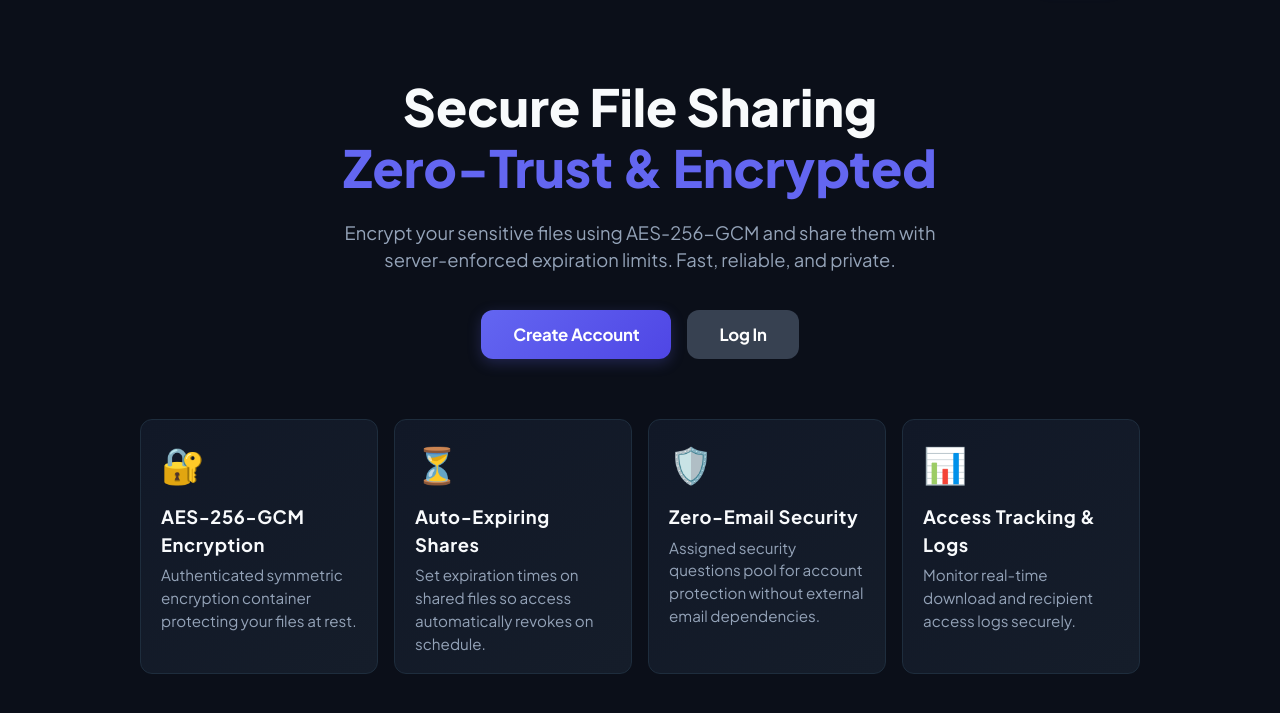
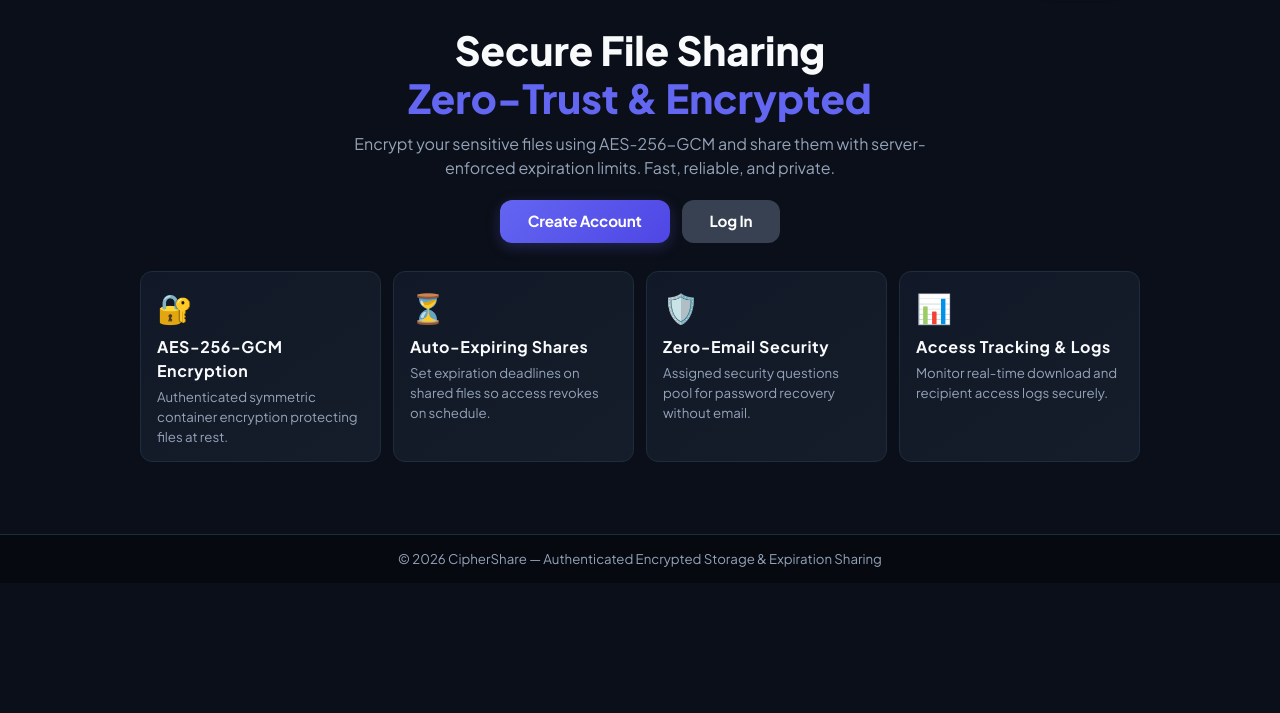
Before and after one commit to sohail-avv-amravati/CipherShare, a PHP site: page / in a window 1280 px wide. Shown: the part 87-800 px from the top of the page. Run offline with PHP 8.4, Linux system fonts and the light colour scheme.

Commit message:
Optimize index and login pages for perfect 100vh screen fit

```diff
--- a/public/index.php
+++ b/public/index.php
@@ -10,38 +10,38 @@ $pageTitle = "CipherShare - Secure File Sharing";
 include BASE_DIR . '/templates/header.php';
 ?>
 
-<div style="text-align: center; padding: 60px 20px;">
-    <h1 style="font-size: 3.2rem; font-weight: 800; margin-bottom: 20px; line-height: 1.2;">
+<div style="text-align: center; padding: 10px 0; max-width: 1000px; margin: 0 auto;">
+    <h1 style="font-size: 2.5rem; font-weight: 800; margin-bottom: 10px; line-height: 1.2;">
         Secure File Sharing<br><span style="color: var(--primary);">Zero-Trust & Encrypted</span>
     </h1>
-    <p style="font-size: 1.15rem; color: var(--text-muted); max-width: 640px; margin: 0 auto 36px auto;">
+    <p style="font-size: 1rem; color: var(--text-muted); max-width: 580px; margin: 0 auto 20px auto;">
         Encrypt your sensitive files using AES-256-GCM and share them with server-enforced expiration limits. Fast, reliable, and private.
     </p>
-    <div style="display: flex; gap: 16px; justify-content: center; margin-bottom: 60px; flex-wrap: wrap;">
-        <a href="/register.php" class="btn btn-primary btn-inline" style="font-size: 1.05rem; padding: 12px 32px;">Create Account</a>
-        <a href="/login.php" class="btn btn-secondary btn-inline" style="font-size: 1.05rem; padding: 12px 32px;">Log In</a>
+    <div style="display: flex; gap: 12px; justify-content: center; margin-bottom: 28px; flex-wrap: wrap;">
+        <a href="/register.php" class="btn btn-primary btn-inline" style="font-size: 0.95rem; padding: 10px 28px;">Create Account</a>
+        <a href="/login.php" class="btn btn-secondary btn-inline" style="font-size: 0.95rem; padding: 10px 28px;">Log In</a>
     </div>
 
-    <div class="card-grid" style="max-width: 1000px; margin: 0 auto; text-align: left;">
-        <div class="card">
-            <div style="font-size: 2.2rem; margin-bottom: 12px;">🔐</div>
-            <h3 class="card-title" style="color: var(--text-main); text-transform: none; font-size: 1.15rem;">AES-256-GCM Encryption</h3>
-            <p style="color: var(--text-muted); font-size: 0.95rem;">Authenticated symmetric encryption container protecting your files at rest.</p>
+    <div class="card-grid" style="grid-template-columns: repeat(auto-fit, minmax(200px, 1fr)); text-align: left; gap: 12px;">
+        <div class="card" style="padding: 14px 16px;">
+            <div style="font-size: 1.8rem; margin-bottom: 6px;">🔐</div>
+            <h3 class="card-title" style="color: var(--text-main); text-transform: none; font-size: 1rem; margin-bottom: 4px;">AES-256-GCM Encryption</h3>
+            <p style="color: var(--text-muted); font-size: 0.83rem;">Authenticated symmetric container encryption protecting files at rest.</p>
         </div>
-        <div class="card">
-            <div style="font-size: 2.2rem; margin-bottom: 12px;">⏳</div>
-            <h3 class="card-title" style="color: var(--text-main); text-transform: none; font-size: 1.15rem;">Auto-Expiring Shares</h3>
-            <p style="color: var(--text-muted); font-size: 0.95rem;">Set expiration times on shared files so access automatically revokes on schedule.</p>
+        <div class="card" style="padding: 14px 16px;">
+            <div style="font-size: 1.8rem; margin-bottom: 6px;">⏳</div>
+            <h3 class="card-title" style="color: var(--text-main); text-transform: none; font-size: 1rem; margin-bottom: 4px;">Auto-Expiring Shares</h3>
+            <p style="color: var(--text-muted); font-size: 0.83rem;">Set expiration deadlines on shared files so access revokes on schedule.</p>
         </div>
-        <div class="card">
-            <div style="font-size: 2.2rem; margin-bottom: 12px;">🛡️</div>
-            <h3 class="card-title" style="color: var(--text-main); text-transform: none; font-size: 1.15rem;">Zero-Email Security</h3>
-            <p style="color: var(--text-muted); font-size: 0.95rem;">Assigned security questions pool for account protection without external email dependencies.</p>
+        <div class="card" style="padding: 14px 16px;">
+            <div style="font-size: 1.8rem; margin-bottom: 6px;">🛡️</div>
+            <h3 class="card-title" style="color: var(--text-main); text-transform: none; font-size: 1rem; margin-bottom: 4px;">Zero-Email Security</h3>
+            <p style="color: var(--text-muted); font-size: 0.83rem;">Assigned security questions pool for password recovery without email.</p>
         </div>
-        <div class="card">
-            <div style="font-size: 2.2rem; margin-bottom: 12px;">📊</div>
-            <h3 class="card-title" style="color: var(--text-main); text-transform: none; font-size: 1.15rem;">Access Tracking & Logs</h3>
-            <p style="color: var(--text-muted); font-size: 0.95rem;">Monitor real-time download and recipient access logs securely.</p>
+        <div class="card" style="padding: 14px 16px;">
+            <div style="font-size: 1.8rem; margin-bottom: 6px;">📊</div>
+            <h3 class="card-title" style="color: var(--text-main); text-transform: none; font-size: 1rem; margin-bottom: 4px;">Access Tracking & Logs</h3>
+            <p style="color: var(--text-muted); font-size: 0.83rem;">Monitor real-time download and recipient access logs securely.</p>
         </div>
     </div>
 </div>
```
Also changed, not shown: public/login.php (+16 -16 lines).
